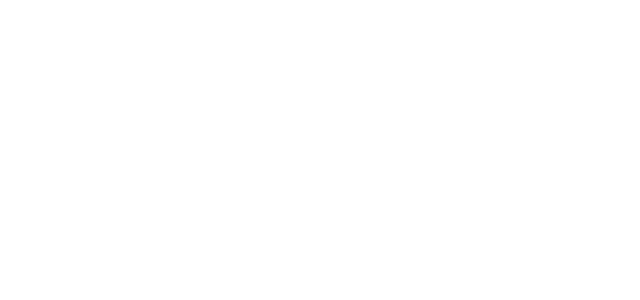
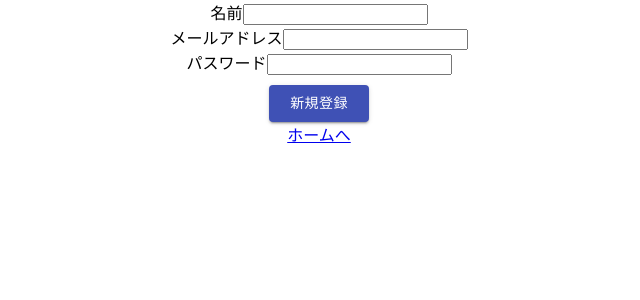
Before and after one commit to kons16/meibun, a React (Create React App) app in the folder frontend/: page /post_book in a window 1280 px wide. Shown: the top 300 px of the page, without its empty margins (321-961 px from the left). Built offline with nearby package versions, Linux system fonts and the light colour scheme.

Commit message:
PostBook.tsxを追加

```diff
--- a/frontend/src/App.tsx
+++ b/frontend/src/App.tsx
@@ -5,15 +5,17 @@
 import Menu from './components/Menu';
 import Login from "./components/Login";
 import Signup from "./components/Signup";
+import PostBook from "./components/PostBook";
 
 function App() {
   return (
     <div className="App">
         <Router history={history}>
             <div>
+                <Route exact path="/" component={Menu}/>
                 <Route exact path="/login" component={Login} />
                 <Route exact path="/signup" component={Signup} />
-                <Route exact path="/" component={Menu}/>
+                <Route exact path="/post_book" component={PostBook} />
             </div>
         </Router>
     </div>
--- /dev/null
+++ b/frontend/src/components/PostBook.tsx
@@ -0,0 +1,69 @@
+import React, { Component } from 'react';
+import { Link } from "react-router-dom";
+import axios from 'axios';
+import Button from '@material-ui/core/Button';
+
+interface State {
+    sentence?: string
+    title?: string
+    author?: string
+    pages?: number
+}
+
+// 名文を新規登録する画面
+class PostBook extends Component<{}, State> {
+    state: State = {
+        sentence: "",
+        title: "",
+        author: "",
+        pages: 0,
+    };
+
+    componentDidMount() {
+    }
+
+    onChange = (e: any) => {
+        this.setState({
+            [e.target.name]: e.target.value,
+        });
+    }
+
+    // 名文情報をpostする
+    handleFormSubmit = () => {
+        axios.post('http://localhost:8000/new_book',
+            {'sentence': this.state.sentence, 'title': this.state.title, 'author': this.state.author, 'pages': this.state.pages})
+            .then((response) => {
+            })
+            .catch(() => {
+                console.log("post fail");
+            });
+    }
+
+    render() {
+        return (
+            <div>
+                <div id="form">
+                    <div>
+                        <span className="label">名前</span>
+                        <input type="text" name="name" onChange={this.onChange} />
+                    </div>
+                    <div>
+                        <span className="label">メールアドレス</span>
+                        <input type="text" name="email" onChange={this.onChange} />
+                    </div>
+                    <div>
+                        <span className="label">パスワード</span>
+                        <input type="password" name="password" onChange={this.onChange} />
+                    </div>
+                    <Button variant="contained" color="primary"　style={{ marginTop: 10, width: 100 }}
+                            onClick={this.handleFormSubmit} >
+                        新規登録
+                    </Button>
+                </div>
+                <Link to="/">ホームへ</Link>
+            </div>
+        );
+    }
+}
+
+export default PostBook;
```
